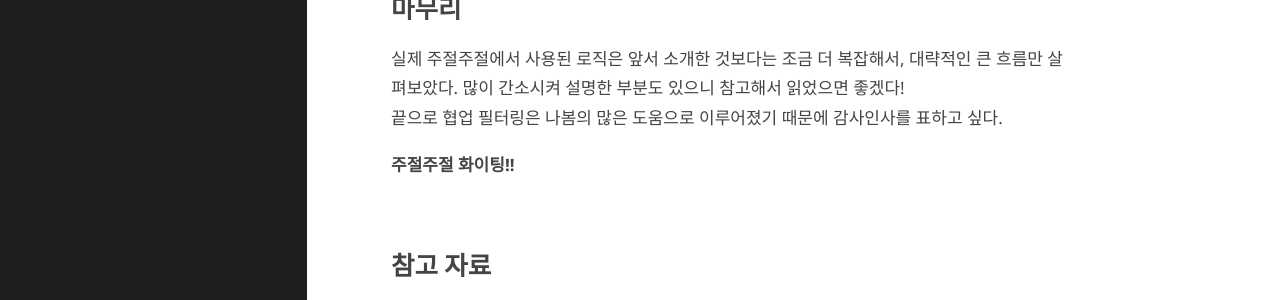
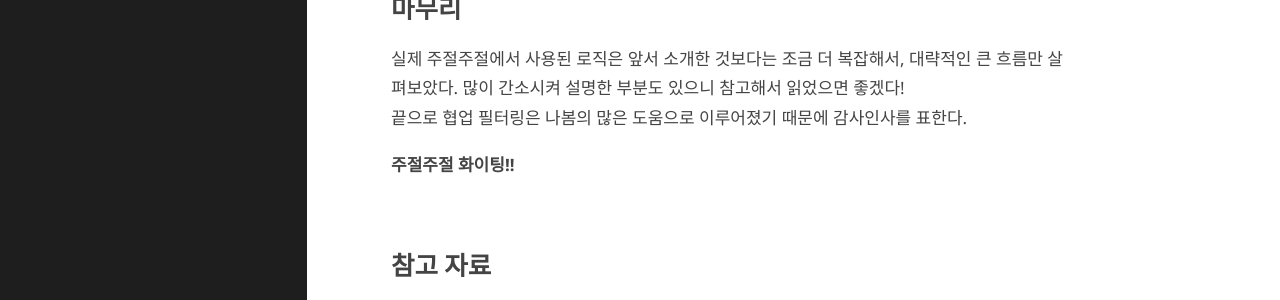
Before and after one commit to jujeol-jujeol/jujeol-jujeol.github.io, a Jekyll site: the page built from _posts/2021-08-12-협업-필터링.md, in a window 1280 px wide and 900 px high, scrolled down 8727 px. Shown: the part 154-454 px from the top of the window. Built offline with Jekyll 4.4.1, drawn with Linux system fonts in a browser that asks for light colours; some web fonts are replaced.

Commit message:
Update _posts/2021-08-12-협업-필터링.md
Co-authored-by: sunhpark42 <67677561+sunhpark42@users.noreply.github.com>

```diff
--- a/_posts/2021-08-12-협업-필터링.md
+++ b/_posts/2021-08-12-협업-필터링.md
@@ -226,7 +226,7 @@ __실제 테스트 결과__
 
 ## 마무리
 실제 주절주절에서 사용된 로직은 앞서 소개한 것보다는 조금 더 복잡해서, 대략적인 큰 흐름만 살펴보았다. 많이 간소시켜 설명한 부분도 있으니 참고해서 읽었으면 좋겠다!
-끝으로 협업 필터링은 나봄의 많은 도움으로 이루어졌기 때문에 감사인사를 표하고 싶다.
+끝으로 협업 필터링은 나봄의 많은 도움으로 이루어졌기 때문에 감사인사를 표한다.
 
 __주절주절 화이팅!!__
 
```
